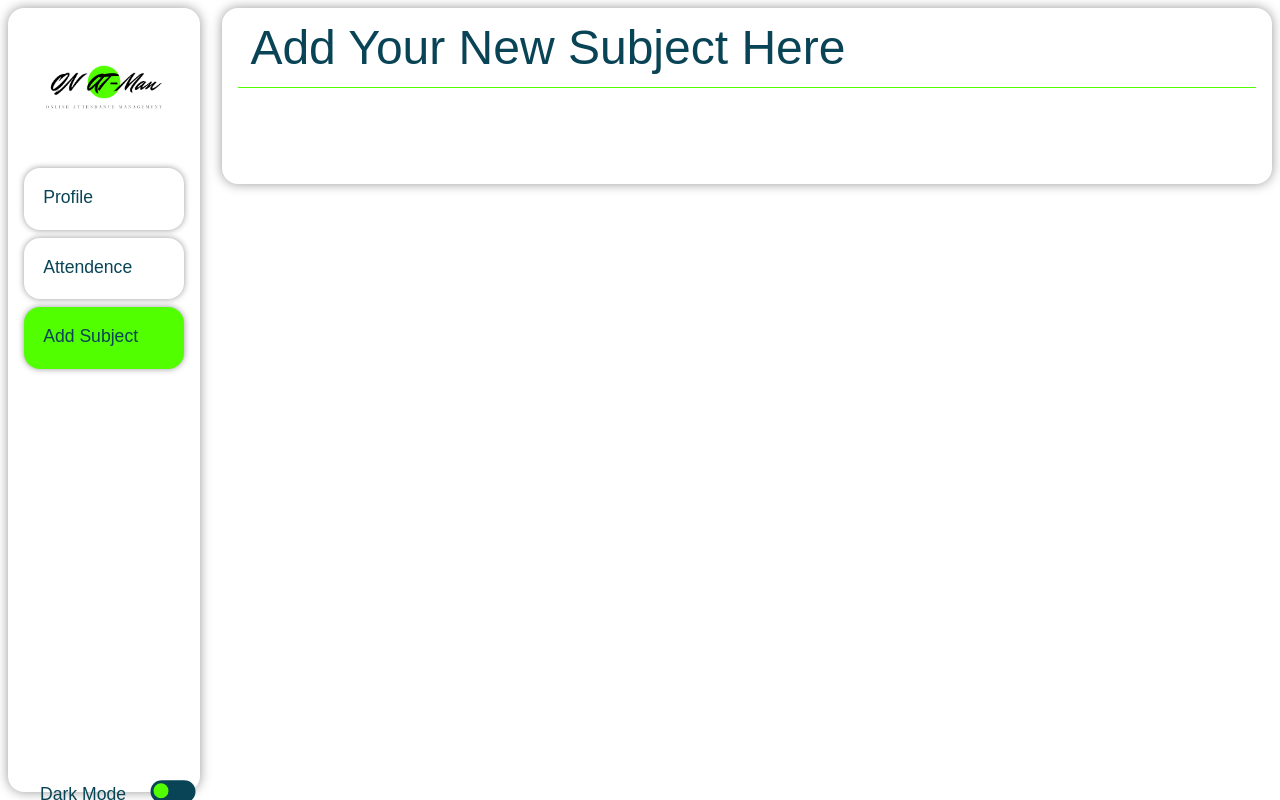
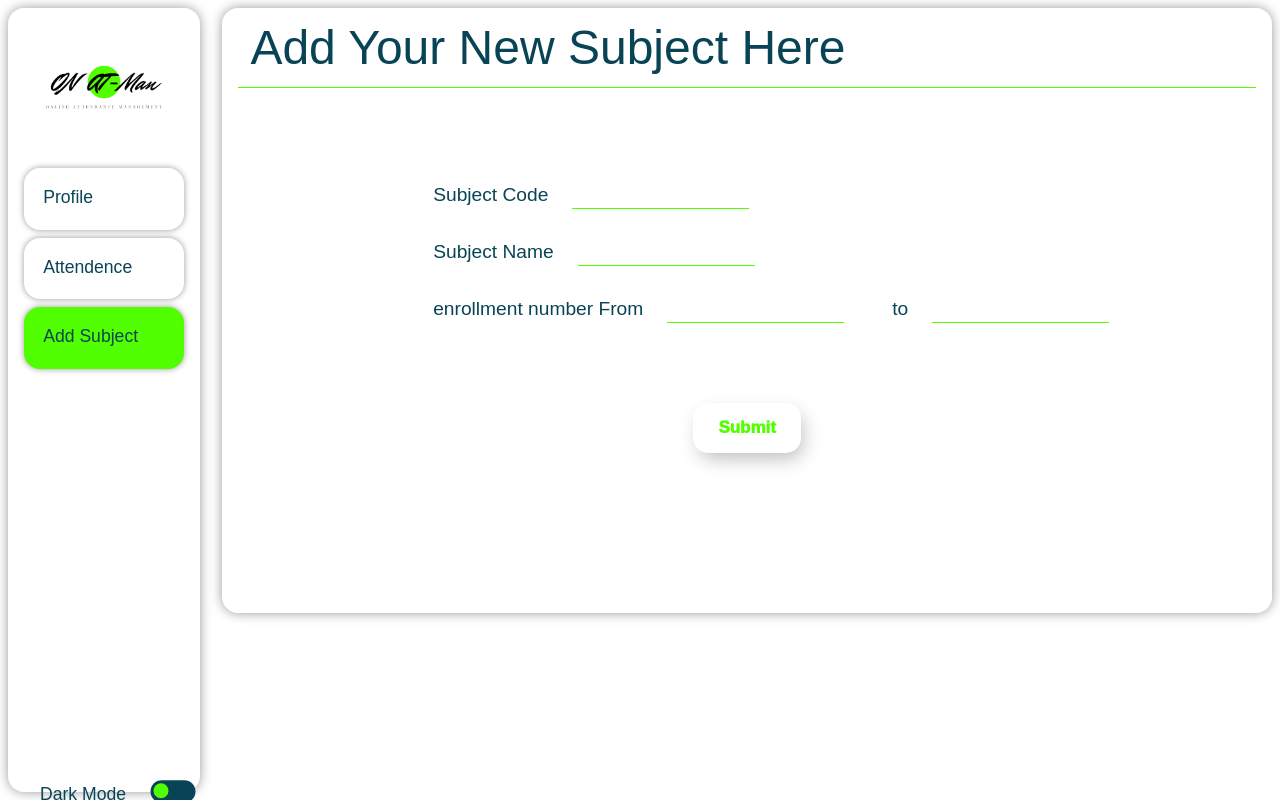
Before and after one commit to DhruvManiya/On-At-Man, a Vue app in the folder On-At-Man/: page /addSubject in a window 1280 px wide. Built offline with nearby package versions, Linux system fonts and the light colour scheme.

Commit message:
add sub ui complete

```diff
--- a/On-At-Man/src/pages/addSub/AddSubject.vue
+++ b/On-At-Man/src/pages/addSub/AddSubject.vue
@@ -1,15 +1,49 @@
 <template>
   <section class="main-section">
         <h1>Add Your New Subject Here</h1>
+        <form action="submit">
+          <div class="form-container">
+            <div class="form-control">
+              <label for="code">Subject Code</label>
+              <input type="number" id="code">
+            </div>
+            <div class="form-control">
+              <label for="name">Subject Name</label>
+              <input type="text" id="name">
+            </div>
+            <div class="form-control enroll">
+              <label for="numberFrom">enrollment number From</label>
+              <input type="number" id="numberFrom">
+              <label for="numberTo">to</label>
+              <input type="number" id="numberTo">
+            </div>
+            <div class="submit-button">
+            <the-button></the-button>
+            </div>
+          </div>
+        </form>
   </section>
 </template>
 
 
 <script>
+import TheButton from "../../ui/TheButton.vue";
+
 export default {
+  components: {
+    TheButton
+  },
   created() {
       if(this.$router.currentRoute._rawValue.name = "addSubject") {
     this.$store.state.displayNevbar = true;
+    }
+  },
+  data() {
+    return{
+      code:null,
+      name:'',
+      numberFrom:null,
+      numberTo:null
     }
   }
 
@@ -34,4 +68,35 @@ h1 {
   font-weight: 1;
   border-bottom: 1px solid var(--green-color);
 }
+
+input{
+  padding-bottom: 0.25rem;
+  border: none;
+  border-bottom: 1px solid var(--green-color);
+}
+
+.form-container{
+  margin: 5rem;
+}
+
+form{
+  display: flex;
+  justify-content: center;
+}
+
+
+label{
+  margin: 0 1.5rem 0 3rem;
+  font-size: larger;
+}
+
+.form-control{
+  padding-bottom: 2rem;
+}
+
+.submit-button{
+  display: flex;
+  justify-content: center;
+  margin-top: 3rem;
+}
 </style>
--- a/On-At-Man/src/pages/attendance/AttendenceSheet.vue
+++ b/On-At-Man/src/pages/attendance/AttendenceSheet.vue
@@ -32,7 +32,7 @@ export default {
   },
   computed: {
     subjects() {
-      return this.$store.getters['mainSheetOfAttendenc/mySubjects'];
+      return this.$store.getters['addSubject/mySubjects'];
     },
   },
 
--- a/On-At-Man/src/store/modules/addSubject/index.js
+++ b/On-At-Man/src/store/modules/addSubject/index.js
@@ -1,14 +1,42 @@
 
 import mutations from './mutation.js';
 import actions from './actions.js';
-import getters from './gatters.js';
+import getters from './getters.js';
 
 
 
 export default {
     namespaced:true,
     state() {
+        return{
+            mySubjects:[
+                {
+                    code: '3140702',
+                    name:'OS(Oprating System)',
+                    numberFrom:'200760107001',
+                    numberTo:'200760107069'
+                },
+                {
+                    code: '3140702',
+                    name:'OS(Oprating System)',
+                    numberFrom:'200760107070',
+                    numberTo:'200760107138'
+                },
+                {
+                    code: '3140702',
+                    name:'OS(Oprating System)',
+                    numberFrom:'200760107070',
+                    numberTo:'200760107138'
+                },
+                {
+                    code: '3140702',
+                    name:'OS(Oprating System)',
+                    numberFrom:'200760107070',
+                    numberTo:'200760107138'
+                }
 
+            ],
+        }
     },
     mutations,
     actions,
--- a/On-At-Man/src/store/modules/mainSheetOfAttendence/index.js
+++ b/On-At-Man/src/store/modules/mainSheetOfAttendence/index.js
@@ -1,42 +1,14 @@
 
 import mutations from './mutation.js';
 import actions from './actions.js';
-import getters from './getters.js';
+import getters from './gatters.js';
 
 
 
 export default {
     namespaced:true,
     state() {
-        return{
-            mySubjects:[
-                {
-                    code: '3140702',
-                    name:'OS(Oprating System)',
-                    numberFrom:'200760107001',
-                    numberTo:'200760107069'
-                },
-                {
-                    code: '3140702',
-                    name:'OS(Oprating System)',
-                    numberFrom:'200760107070',
-                    numberTo:'200760107138'
-                },
-                {
-                    code: '3140702',
-                    name:'OS(Oprating System)',
-                    numberFrom:'200760107070',
-                    numberTo:'200760107138'
-                },
-                {
-                    code: '3140702',
-                    name:'OS(Oprating System)',
-                    numberFrom:'200760107070',
-                    numberTo:'200760107138'
-                }
 
-            ],
-        }
     },
     mutations,
     actions,
--- /dev/null
+++ b/On-At-Man/src/ui/TheButton.vue
@@ -0,0 +1,46 @@
+<template>
+    <button> Submit </button>
+</template>
+
+<style scoped>
+/* From uiverse.io by @alexroumi */
+button {
+ padding: 15px 25px;
+ border: unset;
+ border-radius: 15px;
+ color: var(--green-color);
+ z-index: 1;
+ background: transparent;
+ position: relative;
+ font-weight: 1000;
+ font-size: 17px;
+ -webkit-box-shadow: 4px 8px 19px -3px rgba(0,0,0,0.27);
+ box-shadow: 4px 8px 19px -3px rgba(0,0,0,0.27);
+ transition: all 250ms;
+ overflow: hidden;
+ cursor: pointer;
+}
+
+button::before {
+ content: "";
+ position: absolute;
+ top: 0;
+ left: 0;
+ height: 100%;
+ width: 0;
+ border-radius: 15px;
+ background-color: var(--green-color);
+ z-index: -1;
+ -webkit-box-shadow: 4px 8px 19px -3px rgba(0,0,0,0.27);
+ box-shadow: 4px 8px 19px -3px rgba(0,0,0,0.27);
+ transition: all 250ms
+}
+
+button:hover {
+ color: #e8e8e8;
+}
+
+button:hover::before {
+ width: 100%;
+}
+</style>
```
Also changed, not shown: On-At-Man/src/store/modules/addSubject/getters.js (renamed from On-At-Man/src/store/modules/mainSheetOfAttendence/getters.js), On-At-Man/src/store/modules/mainSheetOfAttendence/gatters.js (renamed from On-At-Man/src/store/modules/addSubject/gatters.js).
